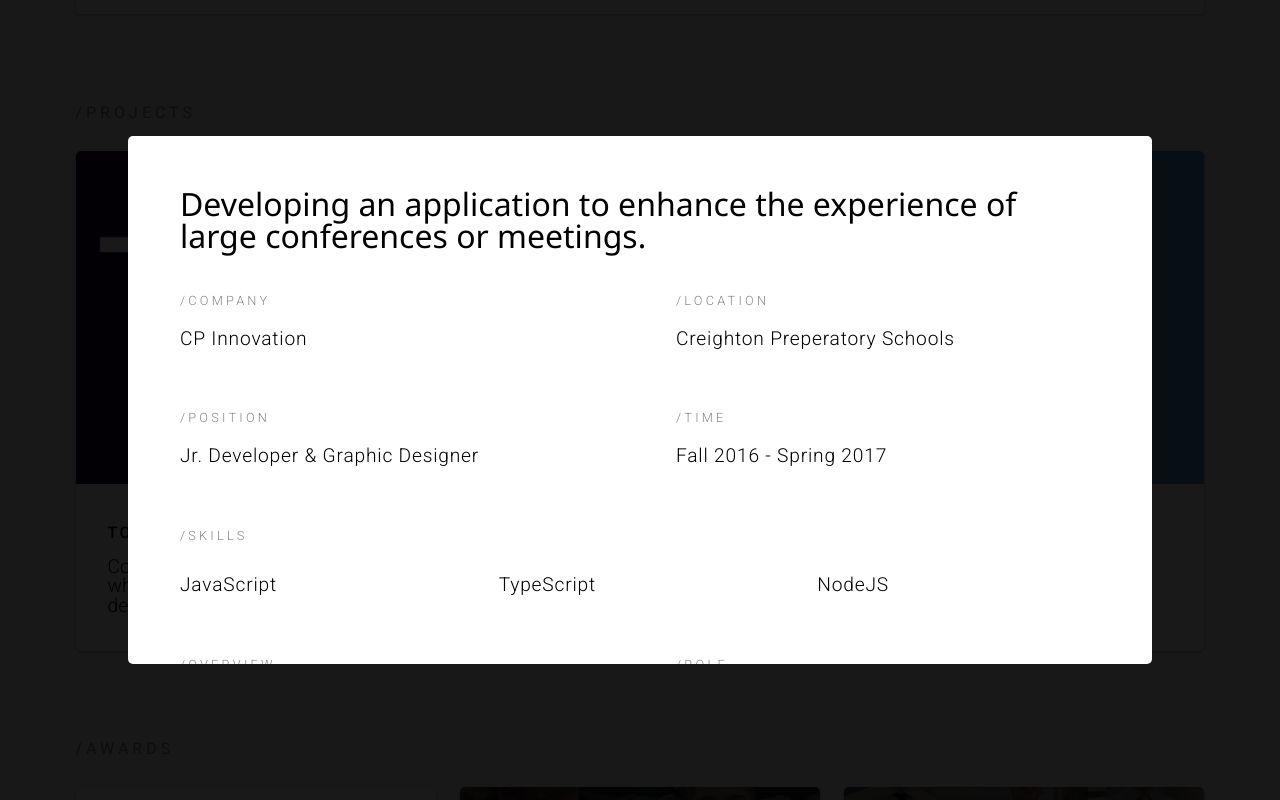
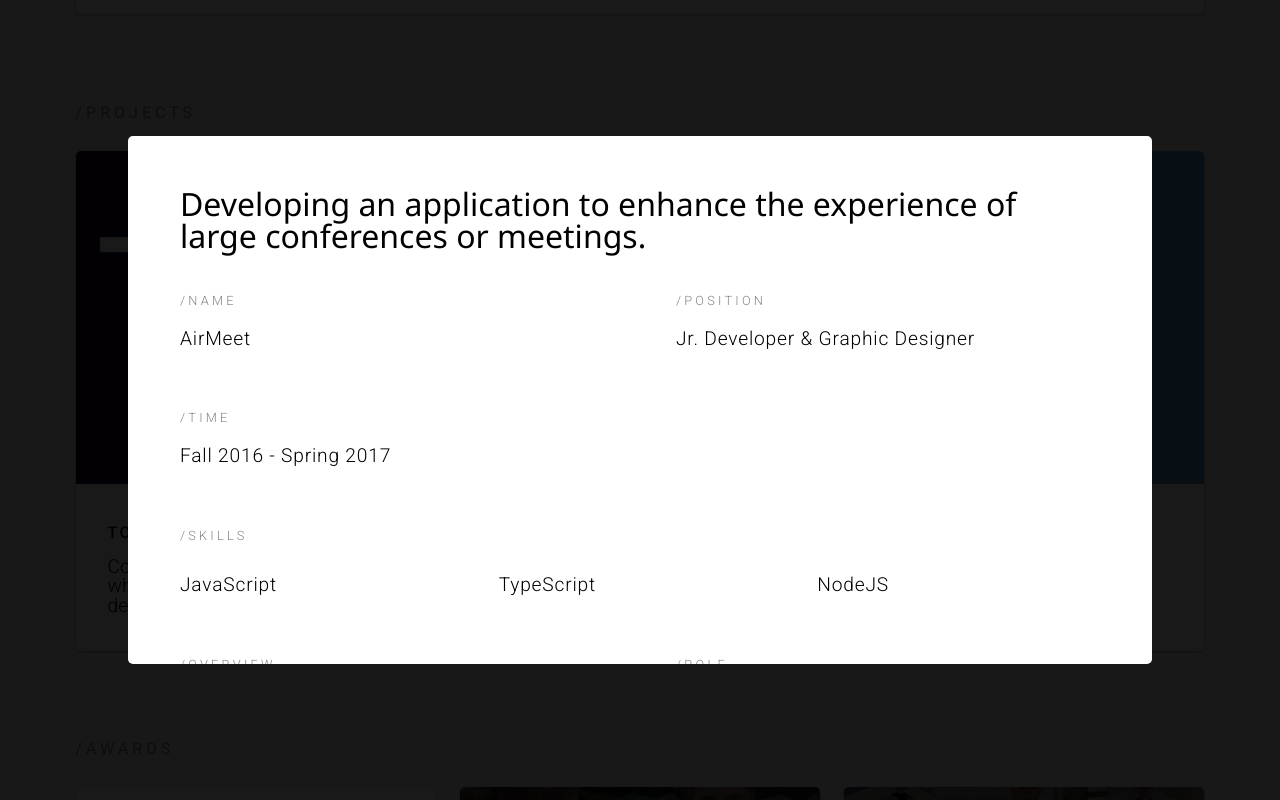
Before and after one commit to benfhall/blog, a plain HTML site: page index.html in a window 1280 px wide. Both pictures are taken after a click on the element 1024 px from the left and 1047 px from the top of the page. Shown: the part 647-1447 px from the top of the page. Drawn offline with Linux system fonts and the light colour scheme; some icons are missing.

Commit message:
removed location and company text to airmeet

```diff
--- a/index.html
+++ b/index.html
@@ -3,13 +3,11 @@
     <title>
         Ben Hall - Portfolio
     </title>
-    <link rel="icon" type="image/png" href="favicon.ico">
+    <link rel="icon" href="img/logo/logo.svg" sizes="any" type="image/svg+xml">
     <link rel="stylesheet" href="css/style.css">
     <link rel="stylesheet" href="css/modal.css">
     <meta name="viewport" content="user-scalable=no, width=device-width, initial-scale=1.0">
     <meta name="apple-mobile-web-app-capable" content="yes" />
-    <link rel="stylesheet" href="https://cdnjs.cloudflare.com/ajax/libs/font-awesome/4.7.0/css/font-awesome.min.css">
-    <link rel="icon" href="img/logo/logo.svg" sizes="any" type="image/svg+xml">
     <script src="https://code.iconify.design/1/1.0.7/iconify.min.js"></script>
 </head>
 
@@ -42,7 +40,7 @@
                                     /POSITION
                                 </h2>
                                 <p class="card-text">
-                                    Lead Developer
+                                    Head Developer
                                 </p>
                             </div>
 
@@ -243,19 +241,10 @@
                         <div class="text-grid">
                             <div>
                                 <h2 class="card-label">
-                                    /COMPANY
+                                    /NAME
                                 </h2>
                                 <p class="card-text">
-                                    CP Innovation
-                                </p>
-                            </div>
-
-                            <div>
-                                <h2 class="card-label">
-                                    /LOCATION
-                                </h2>
-                                <p class="card-text">
-                                    Creighton Preperatory Schools
+                                    AirMeet
                                 </p>
                             </div>
 
```
